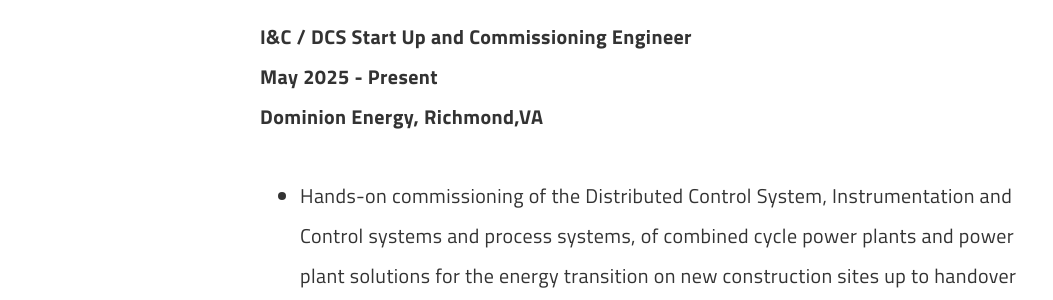
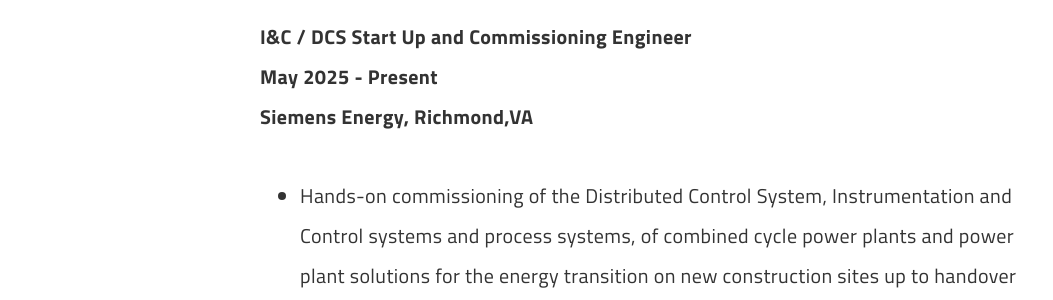
Before and after one commit to z-vernon/z-vernon.github.io, a Jekyll site: the page built from pages/experience.md, in a window 1280 px wide and 900 px high, scrolled down 422 px. Shown: the part 159-459 px from the top of the window, without its empty margins (0-1053 px from the left). Built offline with Jekyll 4.4.1, drawn with Linux system fonts in a browser that asks for light colours; a script that is not in the unit is left out.

Commit message:
Update experience.md

```diff
--- a/pages/experience.md
+++ b/pages/experience.md
@@ -13,7 +13,7 @@
 
 <b>I&C / DCS Start Up and Commissioning Engineer</b>
 <b>May 2025 - Present</b>
-<b>Dominion Energy, Richmond,VA</b>
+<b>Siemens Energy, Richmond,VA</b>
 <ul>
 <li>Hands-on commissioning of the Distributed Control System, Instrumentation and Control systems and process systems, of combined cycle power plants and power plant solutions for the energy transition on new construction sites up to handover to the customer</li>
 <li>Carrying out tests on protection and control systems, as well as control optimization using Siemens Energy DCS OMNIVISE T3000</li>
```
